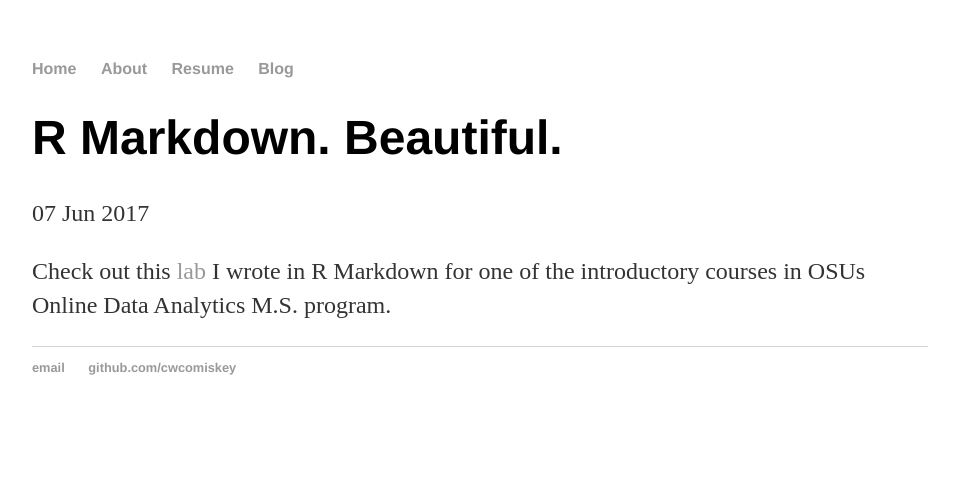
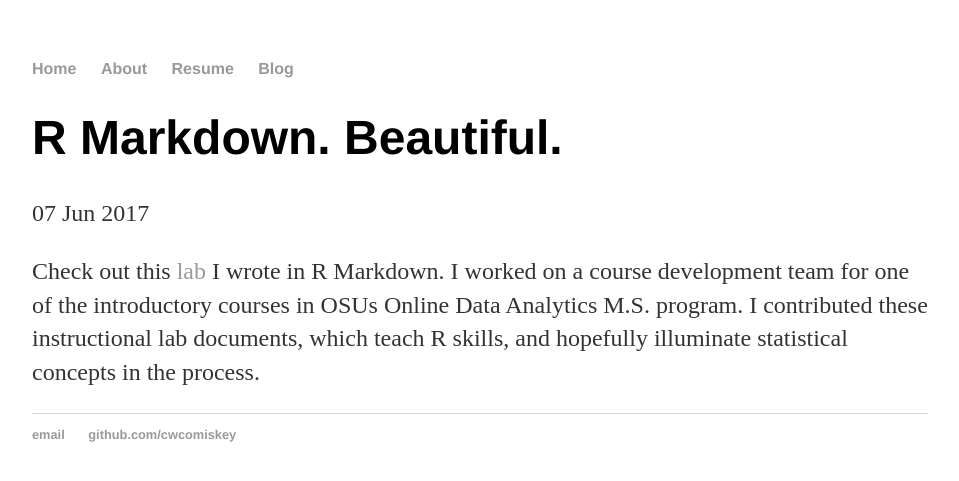
Before and after one commit to cwcomiskey/cwcomiskey.github.io, a Jekyll site: the page built from _posts/2017-06-07-CWC -Site-Launched.md, in a window 1280 px wide. Shown: the top 481 px of the page, without its empty margins (160-1119 px from the left). Built offline with Jekyll 4.4.1, drawn with Linux system fonts in a browser that asks for light colours.

Commit message:
Update 2017-06-07-CWC -Site-Launched.md

```diff
--- a/_posts/2017-06-07-CWC -Site-Launched.md
+++ b/_posts/2017-06-07-CWC -Site-Launched.md
@@ -5,4 +5,4 @@
 ---
 Check out this
 <a href="https://cwcomiskey.github.io/RMarkdown/M4Lab"> lab </a>
-I wrote in R Markdown for one of the introductory courses in OSUs Online Data Analytics M.S. program.
+I wrote in R Markdown. I worked on a course development team for one of the introductory courses in OSUs Online Data Analytics M.S. program. I contributed these instructional lab documents, which teach R skills, and hopefully illuminate statistical concepts in the process.
```
